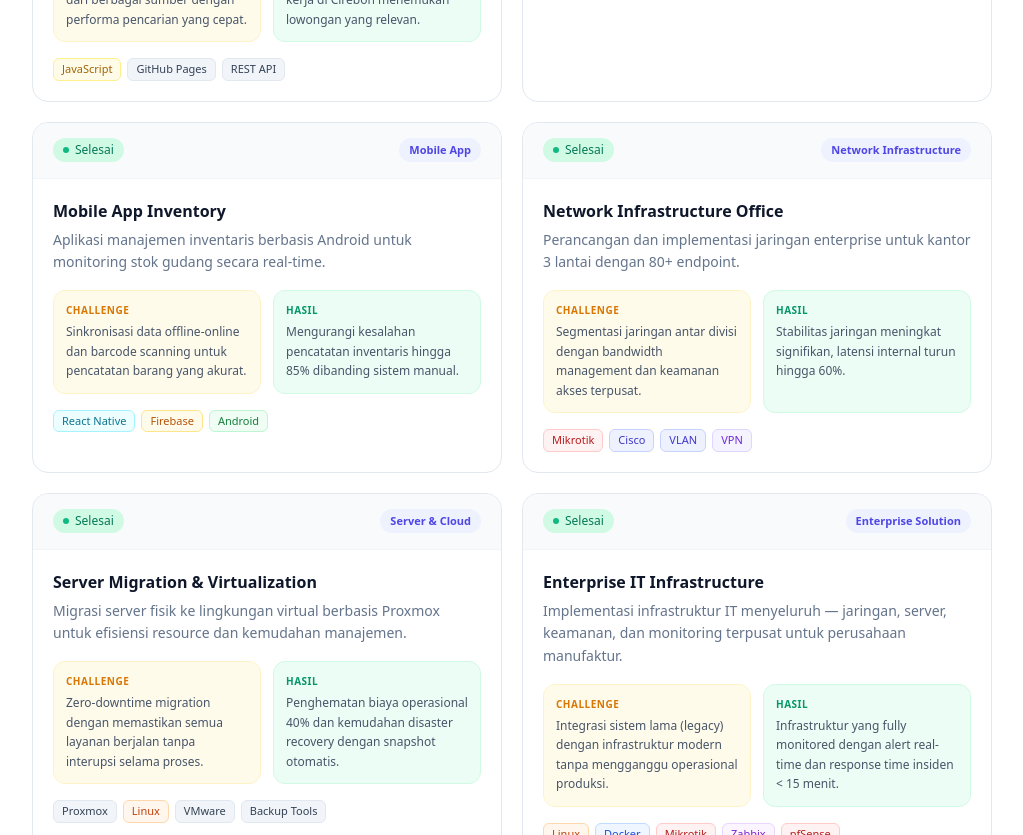
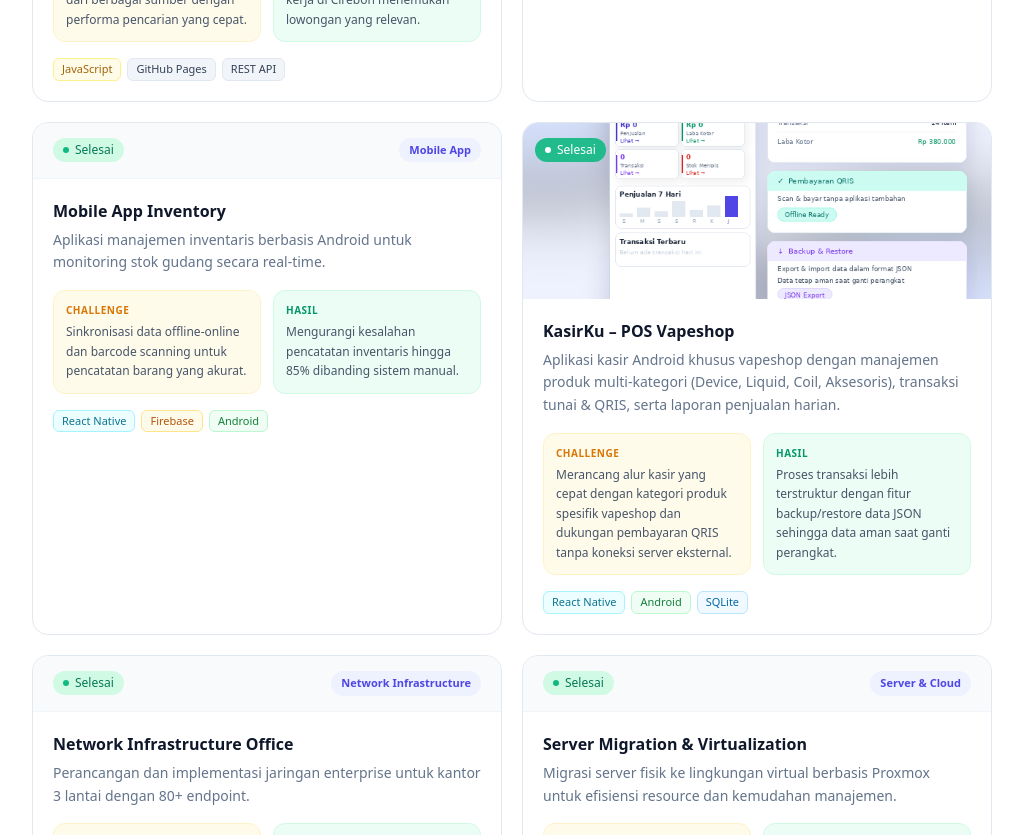
Before and after one commit to kratontech/portofolio, a React (Vite) app: page /projects in a window 1280 px wide. Shown: the part 1540-2375 px from the top of the page, without its empty margins (128-1151 px from the left). Built offline with nearby package versions, Linux system fonts and the light colour scheme.

Commit message:
update project mobile app

```diff
--- a/src/pages/Projects.jsx
+++ b/src/pages/Projects.jsx
@@ -12,6 +12,7 @@
   { title: 'Platform Pencari Kerja', category: 'Web Application', desc: 'Platform karir lokal yang menampilkan lowongan pekerjaan dengan fitur pencarian dan filter kategori.', tech: ['JavaScript', 'GitHub Pages', 'REST API'], challenge: 'Aggregasi data lowongan kerja dari berbagai sumber dengan performa pencarian yang cepat.', result: 'Membantu ratusan pencari kerja di Cirebon menemukan lowongan yang relevan.', status: 'Selesai', image: '/images/projects/karir.png', url: 'https://ddhodi.github.io/karircirebon.github.io/' },
   { title: 'E-Learning Platform', category: 'Web Application', desc: 'Platform pembelajaran online dengan manajemen kursus, progress tracking, dan sistem sertifikasi digital.', tech: ['React', 'Node.js', 'PostgreSQL', 'Docker'], challenge: 'Membangun sistem autentikasi multi-role (admin, instruktur, siswa) dengan dashboard yang intuitif.', result: 'Mendukung lebih dari 500 pengguna aktif dengan uptime 99.5% selama masa operasional.', status: 'Selesai', image: null, url: null },
   { title: 'Mobile App Inventory', category: 'Mobile App', desc: 'Aplikasi manajemen inventaris berbasis Android untuk monitoring stok gudang secara real-time.', tech: ['React Native', 'Firebase', 'Android'], challenge: 'Sinkronisasi data offline-online dan barcode scanning untuk pencatatan barang yang akurat.', result: 'Mengurangi kesalahan pencatatan inventaris hingga 85% dibanding sistem manual.', status: 'Selesai', image: null, url: null },
+  { title: 'KasirKu – POS Vapeshop', category: 'Mobile App', desc: 'Aplikasi kasir Android khusus vapeshop dengan manajemen produk multi-kategori (Device, Liquid, Coil, Aksesoris), transaksi tunai & QRIS, serta laporan penjualan harian.', tech: ['React Native', 'Android', 'SQLite'], challenge: 'Merancang alur kasir yang cepat dengan kategori produk spesifik vapeshop dan dukungan pembayaran QRIS tanpa koneksi server eksternal.', result: 'Proses transaksi lebih terstruktur dengan fitur backup/restore data JSON sehingga data aman saat ganti perangkat.', status: 'Selesai', image: '/images/projects/kasirku.png', url: null },
   { title: 'Network Infrastructure Office', category: 'Network Infrastructure', desc: 'Perancangan dan implementasi jaringan enterprise untuk kantor 3 lantai dengan 80+ endpoint.', tech: ['Mikrotik', 'Cisco', 'VLAN', 'VPN'], challenge: 'Segmentasi jaringan antar divisi dengan bandwidth management dan keamanan akses terpusat.', result: 'Stabilitas jaringan meningkat signifikan, latensi internal turun hingga 60%.', status: 'Selesai', image: null, url: null },
   { title: 'Server Migration & Virtualization', category: 'Server & Cloud', desc: 'Migrasi server fisik ke lingkungan virtual berbasis Proxmox untuk efisiensi resource dan kemudahan manajemen.', tech: ['Proxmox', 'Linux', 'VMware', 'Backup Tools'], challenge: 'Zero-downtime migration dengan memastikan semua layanan berjalan tanpa interupsi selama proses.', result: 'Penghematan biaya operasional 40% dan kemudahan disaster recovery dengan snapshot otomatis.', status: 'Selesai', image: null, url: null },
   { title: 'Enterprise IT Infrastructure', category: 'Enterprise Solution', desc: 'Implementasi infrastruktur IT menyeluruh — jaringan, server, keamanan, dan monitoring terpusat untuk perusahaan manufaktur.', tech: ['Linux', 'Docker', 'Mikrotik', 'Zabbix', 'pfSense'], challenge: 'Integrasi sistem lama (legacy) dengan infrastruktur modern tanpa mengganggu operasional produksi.', result: 'Infrastruktur yang fully monitored dengan alert real-time dan response time insiden < 15 menit.', status: 'Selesai', image: null, url: null },
@@ -41,6 +42,7 @@
   'GitHub Pages': 'bg-slate-100 dark:bg-slate-700 text-slate-700 dark:text-slate-300 border-slate-200 dark:border-slate-600',
   'Netlify': 'bg-teal-50 dark:bg-teal-900/30 text-teal-700 dark:text-teal-400 border-teal-200 dark:border-teal-800',
   'Backup Tools': 'bg-slate-100 dark:bg-slate-700 text-slate-700 dark:text-slate-300 border-slate-200 dark:border-slate-600',
+  'SQLite': 'bg-sky-50 dark:bg-sky-900/30 text-sky-700 dark:text-sky-400 border-sky-200 dark:border-sky-800',
 }
 
 function TechBadge({ name }) {
```
Also changed, not shown: public/images/projects/kasirku.png (added).
